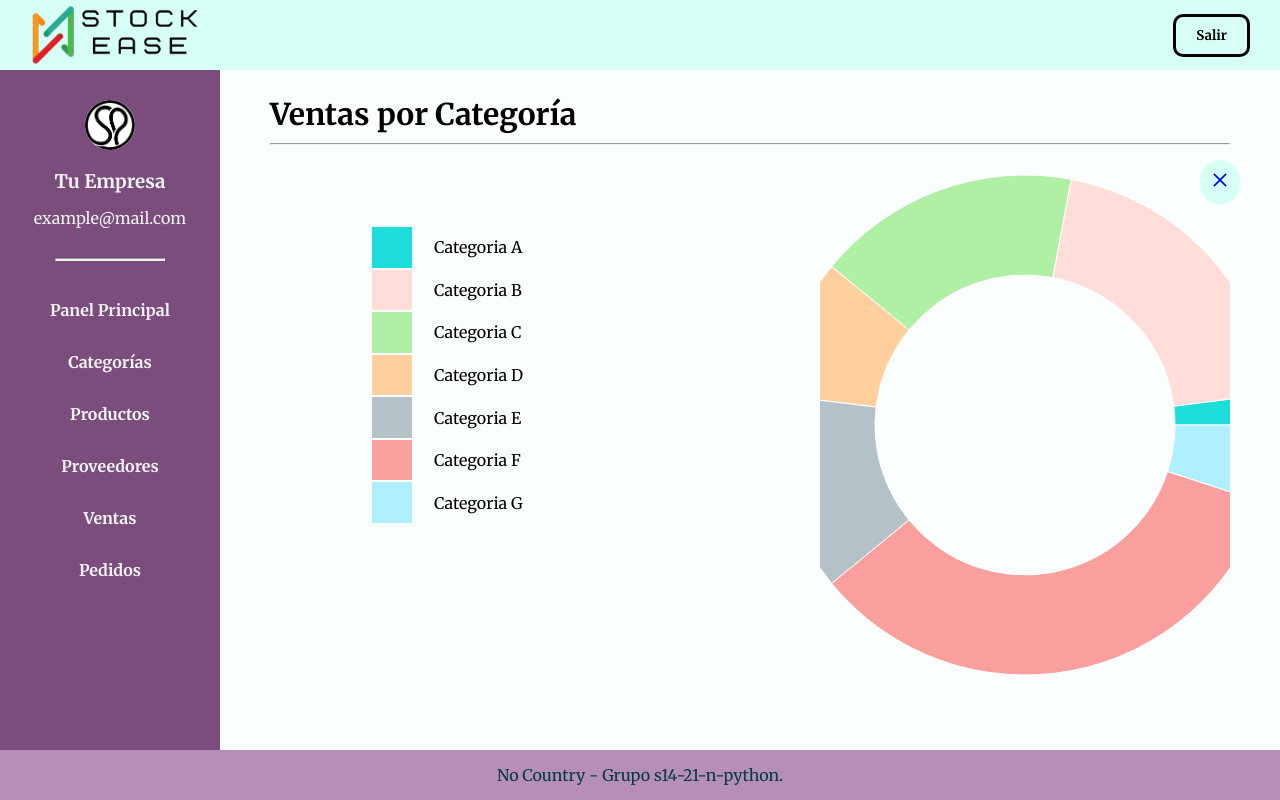
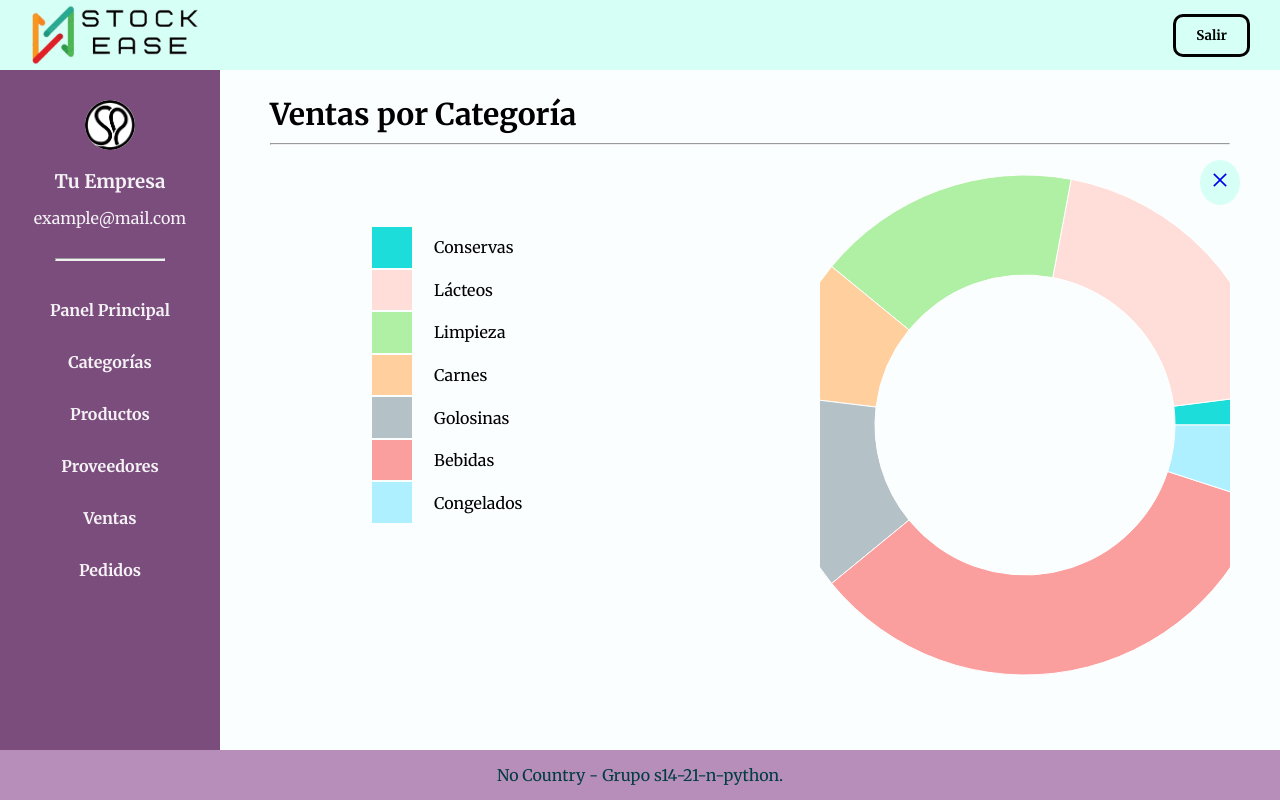
Before and after one commit to No-Country-simulation/s14-21-n-python, a React (Vite) app in the folder frontend/: page /byCategory in a window 1280 px wide. Built offline with nearby package versions, Linux system fonts and the light colour scheme.

Commit message:
Update ByCategory.jsx

```diff
--- a/frontend/src/components/Reports/ByCategory.jsx
+++ b/frontend/src/components/Reports/ByCategory.jsx
@@ -6,31 +6,31 @@ import style from "./ByCategory.module.css";
 
 const data = [
   {
-    name: "Categoria A",
+    name: "Conservas",
     count: 200,
   },
   {
-    name: "Categoria B",
+    name: "Lácteos",
     count: 2000,
   },
   {
-    name: "Categoria C",
+    name: "Limpieza",
     count: 1700,
   },
   {
-    name: "Categoria D",
+    name: "Carnes",
     count: 900,
   },
   {
-    name: "Categoria E",
+    name: "Golosinas",
     count: 1281,
   },
   {
-    name: "Categoria F",
+    name: "Bebidas",
     count: 3400,
   },
   {
-    name: "Categoria G",
+    name: "Congelados",
     count: 500,
   },
 ];
```
